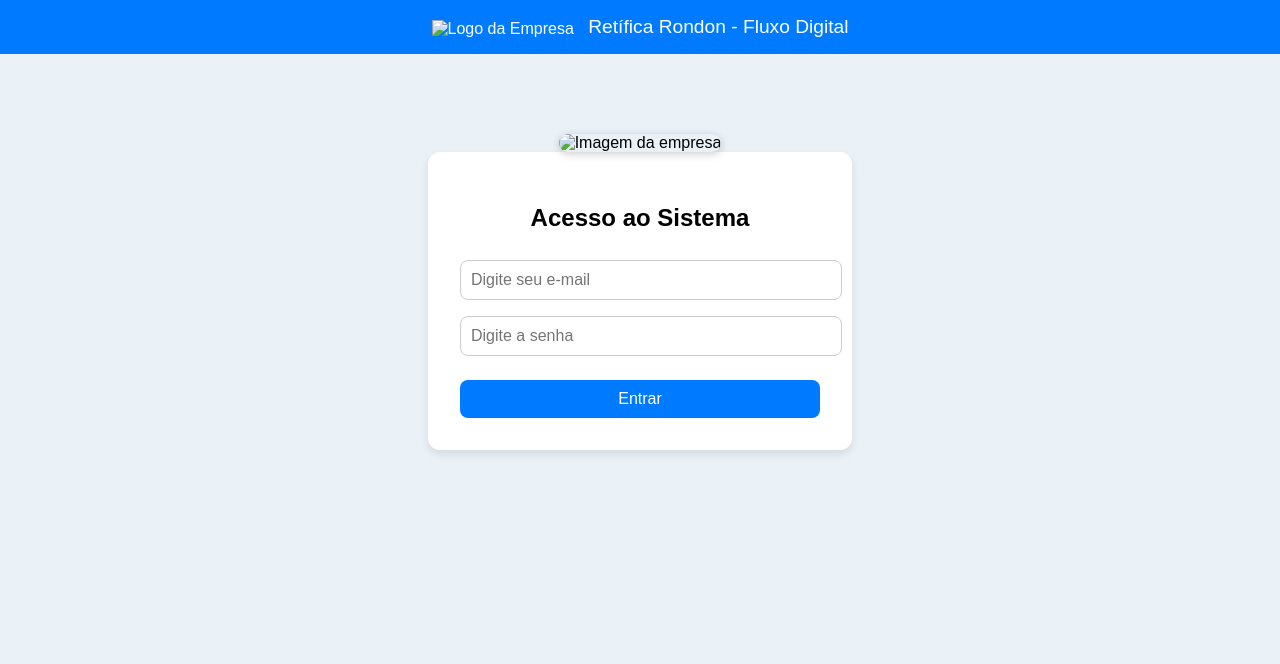
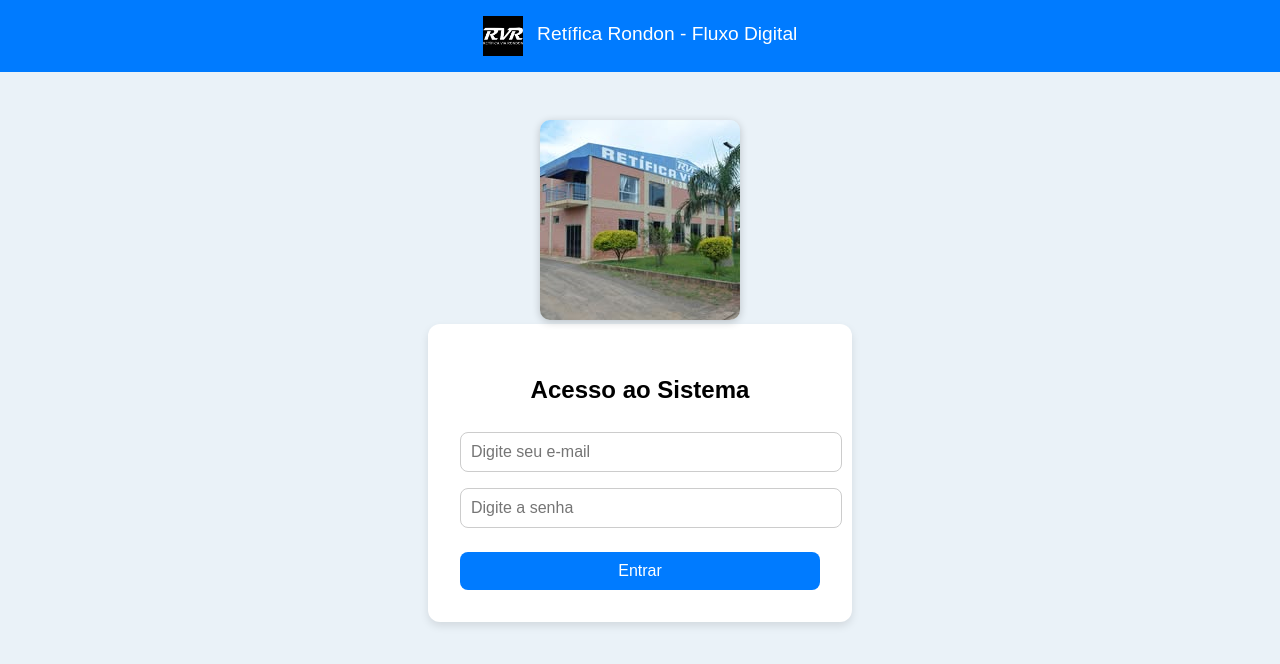
Before and after one commit to MLDGP1977SENAIRVR/painel-virabrequim, a plain HTML site: page index.html in a window 1280 px wide. Drawn offline with Linux system fonts and the light colour scheme.

Commit message:
Add files via upload

```diff
--- a/index.html
+++ b/index.html
@@ -26,7 +26,7 @@
     }
 
     .container {
-      margin-top: 2rem;
+      margin-top: 0rem;
       padding: 1rem;
     }
 
@@ -74,12 +74,12 @@
 </head>
 <body>
   <header>
-    <img src="logo.png" alt="Logo da Empresa" />
+    <img src="./logo.png" alt="Logo" />
     <span style="font-size: 1.2rem;">Retífica Rondon - Fluxo Digital</span>
   </header>
 
   <div class="container">
-    <img class="empresa-img" src="fachada.png" alt="Imagem da empresa" />
+    <img class="empresa-img" src="./fachada.png" alt="Imagem da empresa" />
 
     <div class="login-box">
       <h2>Acesso ao Sistema</h2>
```
Also changed, not shown: fachada.png (added), logo.png (added).
